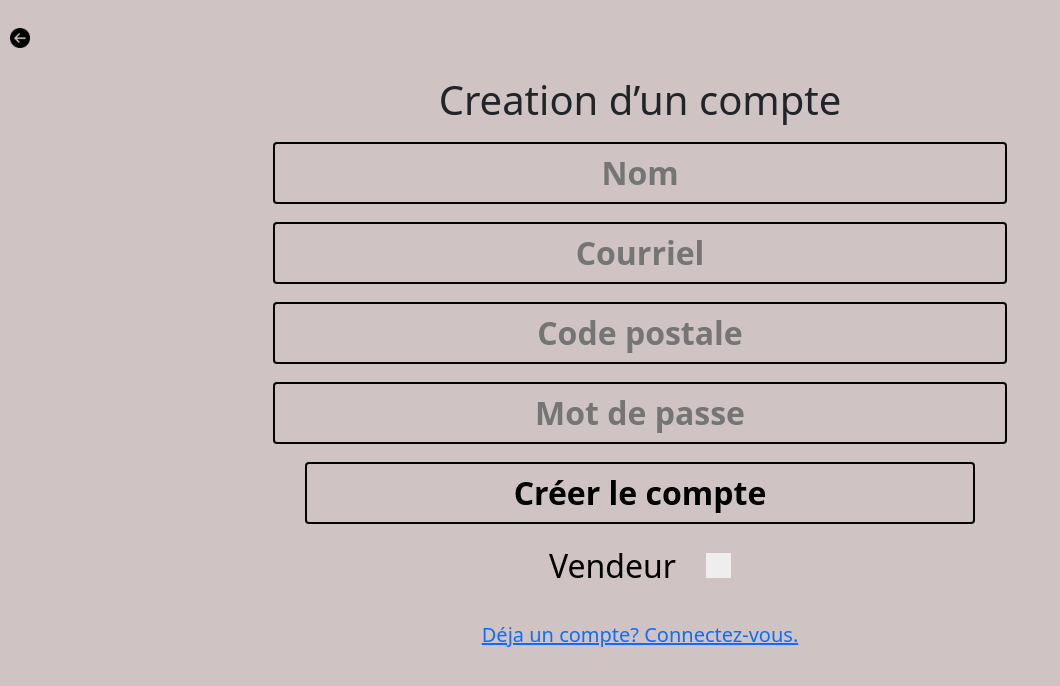
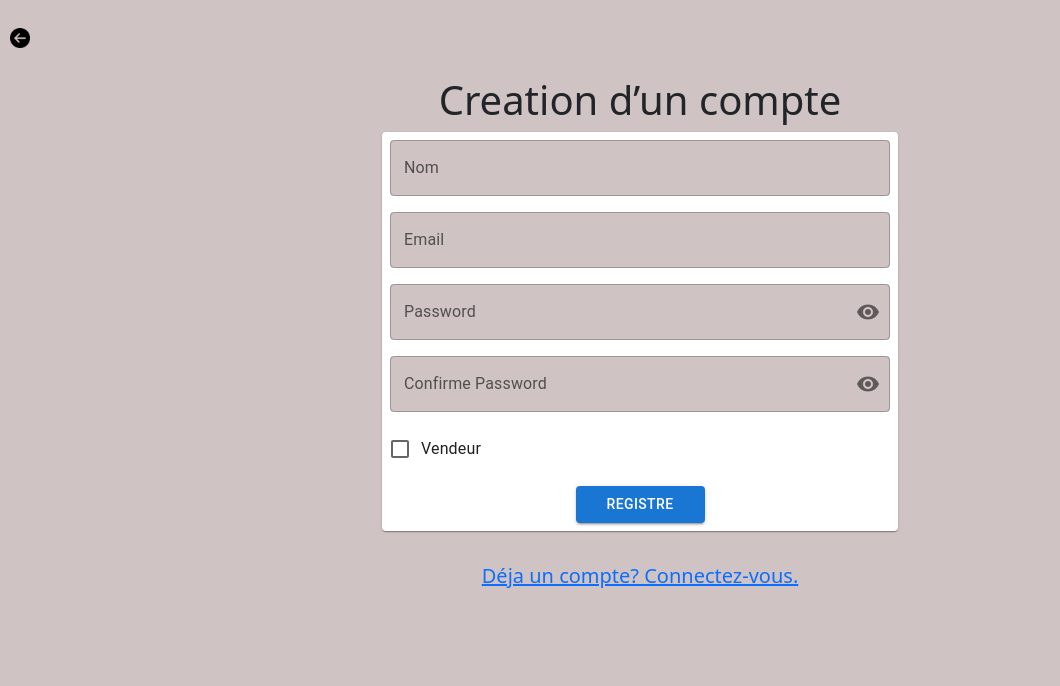
Before and after one commit to Imlouti/Prochevenement, a React (Create React App) app in the folder Prochevenement/frontend/: page /Creation in a window 1280 px wide. Shown: the top 686 px of the page, without its empty margins (0-1060 px from the left). Built offline with nearby package versions, Linux system fonts and the light colour scheme.

Commit message:
Added updated look of the Login and Register pages. Functionnality still needs to be worked on.

```diff
--- a/Prochevenement/frontend/src/components/LoginComp.js
+++ b/Prochevenement/frontend/src/components/LoginComp.js
@@ -1,6 +1,8 @@
 import * as React from 'react';
-import { AppProvider } from '@toolpad/core/AppProvider';
-import { SignInPage } from '@toolpad/core/SignInPage';
+import { Paper, Grid2, Button, OutlinedInput, InputLabel, InputAdornment, IconButton, FormControl } from '@mui/material';
+
+import Visibility from '@mui/icons-material/Visibility';
+import VisibilityOff from '@mui/icons-material/VisibilityOff';
 
 import { useTheme } from '@mui/material/styles';
 
@@ -21,16 +23,82 @@ const signIn = async (provider, formData) => {
 };
 
 export default function LoginComp() {
+
+  const [showPassword, setShowPassword] = React.useState(false);
+
+  const handleClickShowPassword = () => setShowPassword((show) => !show);
+
+  const handleMouseDownPassword = (event) => {
+      event.preventDefault();
+  };
+
+  const handleMouseUpPassword = (event) => {
+    event.preventDefault();
+  };
+
   const theme = useTheme();
   return (
-    // preview-start
-    <AppProvider theme={theme}>
-      <SignInPage
-        signIn={signIn}
-        providers={providers}
-        slotProps={{ emailField: { autoFocus: false }, form: { noValidate: true } }}
-      />
-    </AppProvider>
-    // preview-end
+    <Paper sx={{ textAlign: "center" }}>
+
+      <Grid2
+        container
+        spacing={0}
+        direction="column"
+        sx={{backgroundColor: "transparent"}}
+      >
+
+        <FormControl sx={{ m: 1, width: '500px', alignSelf: 'center', backgroundColor: "transparent" }} variant="outlined">
+
+        <InputLabel htmlFor="email">Email</InputLabel>
+        <OutlinedInput
+          id="email"
+          label="Email"
+        />
+
+        </FormControl>
+
+        <FormControl sx={{ m: 1, width: '500px', alignSelf: 'center', backgroundColor: "transparent" }} variant="outlined">
+
+          <InputLabel htmlFor="outlined-adornment-password">Password</InputLabel>
+          <OutlinedInput
+            id="outlined-adornment-password"
+            type={showPassword ? 'text' : 'password'}
+            endAdornment={
+              <InputAdornment position="end">
+                <IconButton
+                  aria-label={
+                    showPassword ? 'hide the password' : 'display the password'
+                  }
+                  onClick={handleClickShowPassword}
+                  onMouseDown={handleMouseDownPassword}
+                  onMouseUp={handleMouseUpPassword}
+                  edge="end"
+                >
+                  {showPassword ? <VisibilityOff /> : <Visibility />}
+                </IconButton>
+              </InputAdornment>
+            }
+            label="Password"
+          />
+
+        </FormControl>
+
+          <Button
+            label="Login"
+            sx={{
+              m: 1,
+              alignSelf: 'center',
+              width:"25%"
+            }}
+            variant="contained"
+            onClick={() => {
+              alert('clicked');
+            }}>
+              Login
+            </Button>
+
+      </Grid2>
+
+    </Paper>
   );
 }
--- /dev/null
+++ b/Prochevenement/frontend/src/components/RegisterComp.js
@@ -0,0 +1,144 @@
+import React from "react";
+import { FormControlLabel, Checkbox, Paper, Grid2, Button, OutlinedInput, InputLabel, InputAdornment, IconButton, FormControl } from '@mui/material';
+
+import Visibility from '@mui/icons-material/Visibility';
+import VisibilityOff from '@mui/icons-material/VisibilityOff';
+
+import { useTheme } from '@mui/material/styles';
+
+export default function RegisterComp() {
+
+    const [showPassword, setShowPassword] = React.useState(false);
+
+    const [showConfirmPassword, setShowConfirmPassword] = React.useState(false);
+
+    const handleClickShowConfirmPassword = () => setShowConfirmPassword((show) => !show);
+
+    const handleMouseDownConfirmPassword = (event) => {
+        event.preventDefault();
+    };
+
+    const handleMouseUpConfirmPassword = (event) => {
+        event.preventDefault();
+    };
+
+
+    const handleClickShowPassword = () => setShowPassword((show) => !show);
+
+    const handleMouseDownPassword = (event) => {
+        event.preventDefault();
+    };
+
+    const handleMouseUpPassword = (event) => {
+        event.preventDefault();
+    };
+
+    const theme = useTheme();
+    return (
+        <Paper sx={{ textAlign: "center" }}>
+
+        <Grid2
+            container
+            spacing={0}
+            direction="column"
+            sx={{backgroundColor: "transparent"}}
+        >
+
+            <FormControl sx={{ m: 1, width: '500px', alignSelf: 'center', backgroundColor: "transparent" }} variant="outlined">
+
+            <InputLabel htmlFor="email">Nom</InputLabel>
+            <OutlinedInput
+            id="nom"
+            label="nom"
+            />
+
+            </FormControl>
+
+            <FormControl sx={{ m: 1, width: '500px', alignSelf: 'center', backgroundColor: "transparent" }} variant="outlined">
+
+                <InputLabel htmlFor="email">Email</InputLabel>
+                <OutlinedInput
+                id="email"
+                label="Email"
+                />
+
+            </FormControl>
+
+            <FormControl sx={{ m: 1, width: '500px', alignSelf: 'center', backgroundColor: "transparent" }} variant="outlined">
+
+                <InputLabel htmlFor="outlined-adornment-password">Password</InputLabel>
+                <OutlinedInput
+                    id="outlined-adornment-password"
+                    type={showPassword ? 'text' : 'password'}
+                    endAdornment={
+                    <InputAdornment position="end">
+                        <IconButton
+                        aria-label={
+                            showPassword ? 'hide the password' : 'display the password'
+                        }
+                        onClick={handleClickShowPassword}
+                        onMouseDown={handleMouseDownPassword}
+                        onMouseUp={handleMouseUpPassword}
+                        edge="end"
+                        >
+                        {showPassword ? <VisibilityOff /> : <Visibility />}
+                        </IconButton>
+                    </InputAdornment>
+                    }
+                    label="Password"
+                />
+
+            </FormControl>
+
+            <FormControl sx={{ m: 1, width: '500px', alignSelf: 'center', backgroundColor: "transparent" }} variant="outlined">
+
+                <InputLabel htmlFor="outlined-adornment-confirm-password">Confirme Password</InputLabel>
+                <OutlinedInput
+                    id="outlined-adornment-confirm-password"
+                    type={showConfirmPassword ? 'text' : 'password'}
+                    endAdornment={
+                    <InputAdornment position="end">
+                        <IconButton
+                        aria-label={
+                            showConfirmPassword ? 'hide the password' : 'display the password'
+                        }
+                        onClick={handleClickShowConfirmPassword}
+                        onMouseDown={handleMouseDownConfirmPassword}
+                        onMouseUp={handleMouseUpConfirmPassword}
+                        edge="end"
+                        >
+                        {showConfirmPassword ? <VisibilityOff /> : <Visibility />}
+                        </IconButton>
+                    </InputAdornment>
+                    }
+                    label="Password"
+                />
+
+            </FormControl>
+
+            <FormControl sx={{ m: 1, width: '500px', alignSelf: 'center', backgroundColor: "transparent" }}>
+
+                <FormControlLabel control={<Checkbox/>} label="Vendeur" />
+
+            </FormControl>
+
+            <Button
+                label="Login"
+                sx={{
+                m: 1,
+                alignSelf: 'center',
+                width:"25%"
+                }}
+                variant="contained"
+                onClick={() => {
+                alert('clicked');
+                }}>
+                Registre
+                </Button>
+
+        </Grid2>
+
+        </Paper>
+    );
+
+}
--- a/Prochevenement/frontend/src/pages/Connexion.js
+++ b/Prochevenement/frontend/src/pages/Connexion.js
@@ -1,8 +1,9 @@
 
 import React, { Component } from 'react';
+import { Grid2 } from "@mui/material";
 //import './App.css';
 
-//import LoginComp from '../components/LoginComp';
+import LoginComp from '../components/LoginComp';
 
 import socketIOClient from "socket.io-client";
 const ENDPOINT = "http://192.168.37.1:4001";
@@ -14,30 +15,12 @@ class Connexion extends Component {
         if (event) {
             event.preventDefault();
             document.location.href="Magasiner";
-                    /*code below doesnt work yet
 
-            const socket = socketIOClient(ENDPOINT);
-            //client donne le surnom de l<utilisateur au serveur
-            var user=[document.getElementById("nom").value,document.getElementById("courriel").value, document.getElementById("password").value];
-            socket.on("connexion", (arg, callback) => {
-                callback(user);
-            });
-            //serbeur donne la route pour changer de page
-            setInterval(() => {
-                const socket = socketIOClient(ENDPOINT);
-                        socket.on("connexion", (arg, callback) => {
-                            console.log(arg);
-                            if(arg!=undefined || arg=="/Connexion"){
-                                localStorage.setItem("nom", arg[1]);
-                                document.location.href=arg[0];
-                            }
-                            else if(arg=="/Connexion"){
-                                document.getElementById("hidden").style.display="block";
-                            }
-                        });
-            }, 1000);*/
         }
     }
+
+
+
 
     render() {
         return(
@@ -50,6 +33,16 @@ class Connexion extends Component {
 <h1>
 Connexion
 </h1>
+
+<Grid2
+  container
+  spacing={0}
+  direction="column"
+  alignItems="center"
+  justifyContent="center"
+>
+    <LoginComp/>
+</Grid2>
 <form onSubmit={this.Submit}>
     <input type="text" id="nom" class="input" placeholder="Nom"/>
     <input type="text" id="courriel" class="input" placeholder="Courriel"/>
--- a/Prochevenement/frontend/src/pages/Creation.js
+++ b/Prochevenement/frontend/src/pages/Creation.js
@@ -1,6 +1,9 @@
 import React, { Component } from 'react';
 //import './App.css';
+import { Grid2 } from '@mui/material';
 import socketIOClient from "socket.io-client";
+import RegisterComp from '../components/RegisterComp';
+
 const ENDPOINT = "http://192.168.37.1:4001";
 
 
@@ -50,20 +53,17 @@ class Creation extends Component {
                 <h1>
         Creation d’un compte
         </h1>
-        <form onSubmit={this.Submit}>
-        <input type="text" id="nom" class='input' placeholder="Nom"/>
-            <input type="text" id="courriel" class='input' placeholder="Courriel"/>
-            <input type="text" id="postal" class='input' placeholder="Code postale"/>
-            <input type="text" id="password" class='input' placeholder="Mot de passe"/>
-                        <button id="submit" color="primary" type="submit" class='button'>Créer le compte</button>
-                        <div id="switch">
-            <label class="container">Vendeur
-  <input type="radio" id="slider"></input>
-  <span class="checkmark"></span>
-</label>
 
-</div>
-                </form>
+        <Grid2
+        container
+        spacing={0}
+        direction="column"
+        alignItems="center"
+        justifyContent="center"
+        >
+            <RegisterComp/>
+        </Grid2>
+
         <a id="hidden">Vous devez remplir tous les champs.</a>
 
         <a href="Connexion">Déja un compte? Connectez-vous.</a>
```
